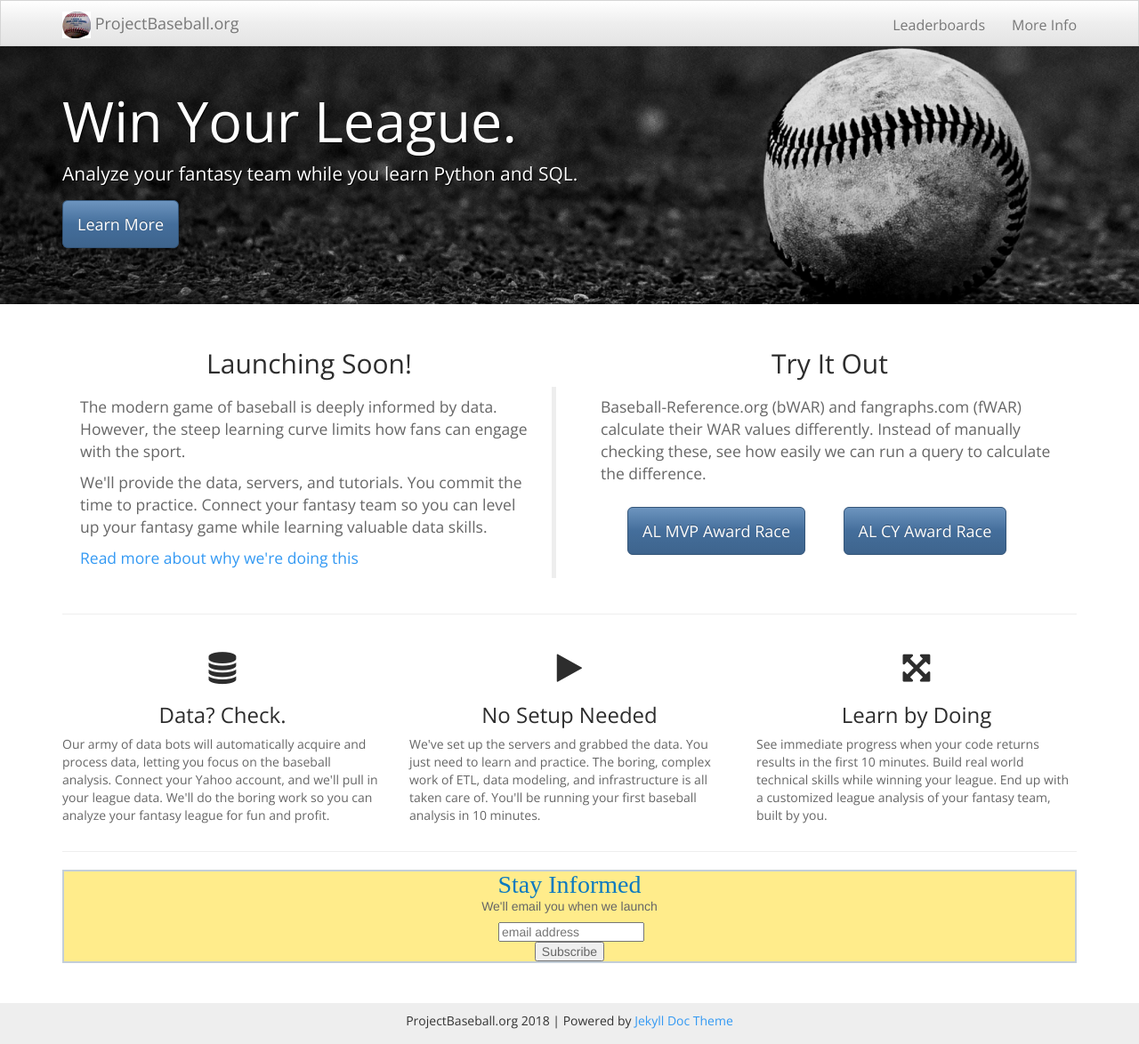
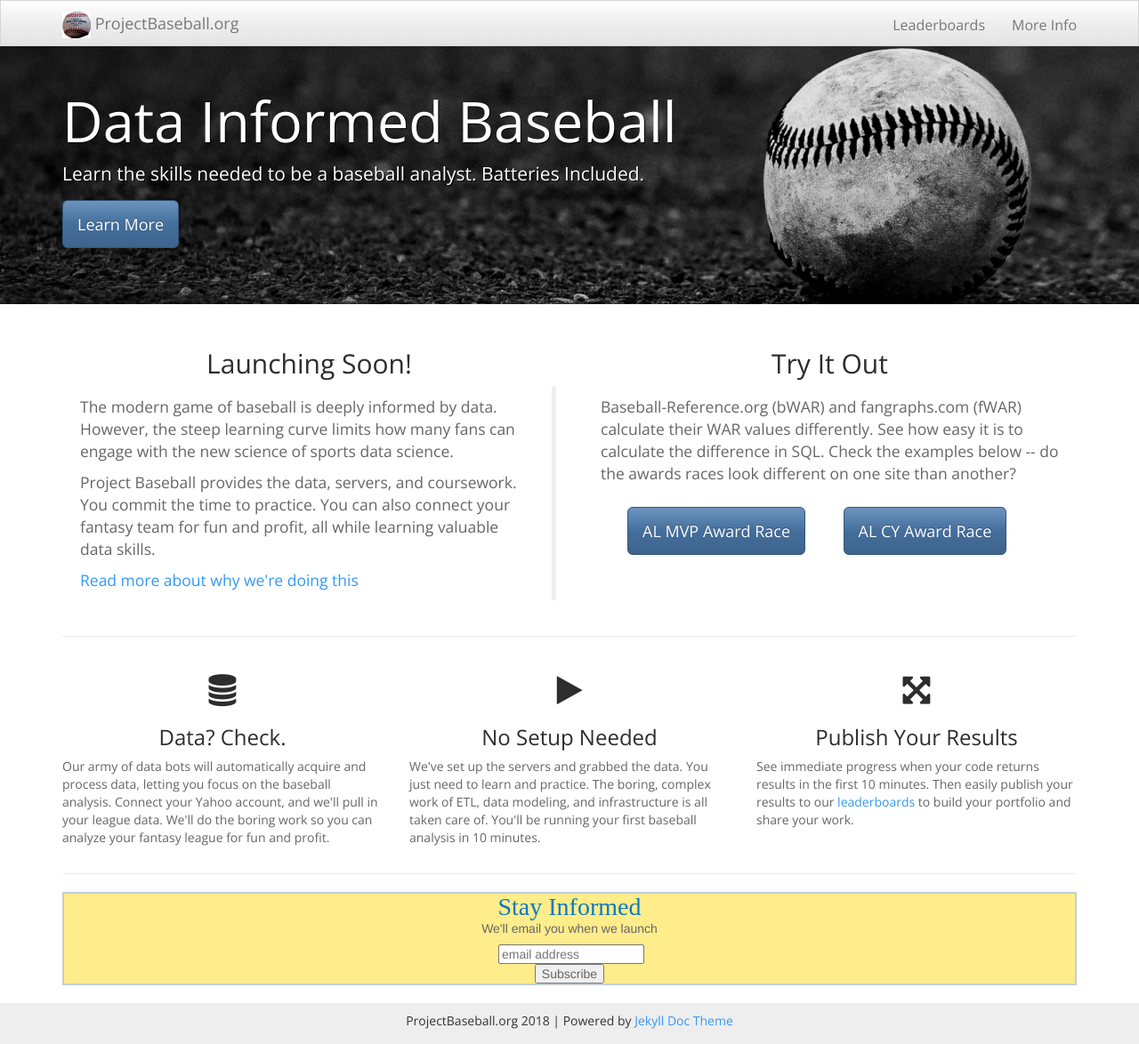
Before and after one commit to leleu/projectbaseball-org, a Jekyll site: the page built from index.html, in a window 1280 px wide and 1174 px high. Shown: the whole window at 89% size. Built offline with Jekyll 4.4.1, drawn with Linux system fonts in a browser that asks for light colours; nearby versions of some CDN libraries; comment, search, counter and statistics services are not loaded.

Commit message:
updated copy on homepage

```diff
--- a/index.html
+++ b/index.html
@@ -4,8 +4,8 @@ layout: default
 
 <div class="header-container jumbotron">
     <div class="container">
-        <h1>Win Your League.</h1>
-        <p>Analyze your fantasy team while you learn Python and SQL.</p>
+        <h1>Data Informed Baseball</h1>
+        <p>Learn the skills needed to be a baseball analyst.  Batteries Included.</p>
         <p><a class="btn btn-primary btn-lg" href="{{ "/docs/introduction/" | prepend: site.baseurl }}" role="button">Learn More</a></p>
     </div>
 </div>
@@ -18,10 +18,10 @@ layout: default
             <h2 class="header-light regular-pad text-center">Launching Soon!</h2>
             <blockquote style="border-right: 5px solid #eeeeee; border-left: 0px">
               <p>The modern game of baseball is deeply informed by data.
-              However, the steep learning curve limits how fans can engage with the sport.</p>
-              <p>We'll provide the data, servers, and tutorials.  You commit the time to practice.
-                Connect your fantasy team so you can level up your fantasy game
-              while learning valuable data skills.</p>
+              However, the steep learning curve limits how many fans can engage with the new science of sports data science.</p>
+              <p>Project Baseball provides the data, servers, and coursework.  You commit the time to practice.
+                You can also connect your fantasy team for fun and profit,
+                all while learning valuable data skills.</p>
               <p><a href="/docs/motivations">Read more about why we're doing this</a></p>
             </blockquote>
         </div>
@@ -29,7 +29,7 @@ layout: default
             <h2 class="header-light regular-pad text-center">Try It Out</h2>
             <blockquote style="border-left: 0px;">
                 <p style="text-align: left">Baseball-Reference.org (bWAR) and fangraphs.com (fWAR) calculate their WAR values differently.
-                Instead of manually checking these, see how easily we can run a query to calculate the difference.
+                See how easy it is to calculate the difference in SQL.  Check the examples below -- do the awards races look different on one site than another?
               {% include tryitout.html %}
             </blockquote>
         </div>
@@ -55,11 +55,9 @@ layout: default
         </div>
         <div class="col-sm-4">
             <h1 class="text-center"><i class="fa fa-arrows-alt" aria-hidden="true"></i></h1>
-            <h3 class="text-center">Learn by Doing</h3>
+            <h3 class="text-center">Publish Your Results</h3>
             <p>See immediate progress when your code returns results in the first 10 minutes.
-                Build real world technical skills while winning your league.
-                End up with a customized league analysis of your
-                fantasy team, built by you.</p>
+                Then easily publish your results to our <a href="https://hub.projectbaseball.org/leaderboards/top">leaderboards</a> to build your portfolio and share your work.</p>
         </div>
     </div>
 
```
